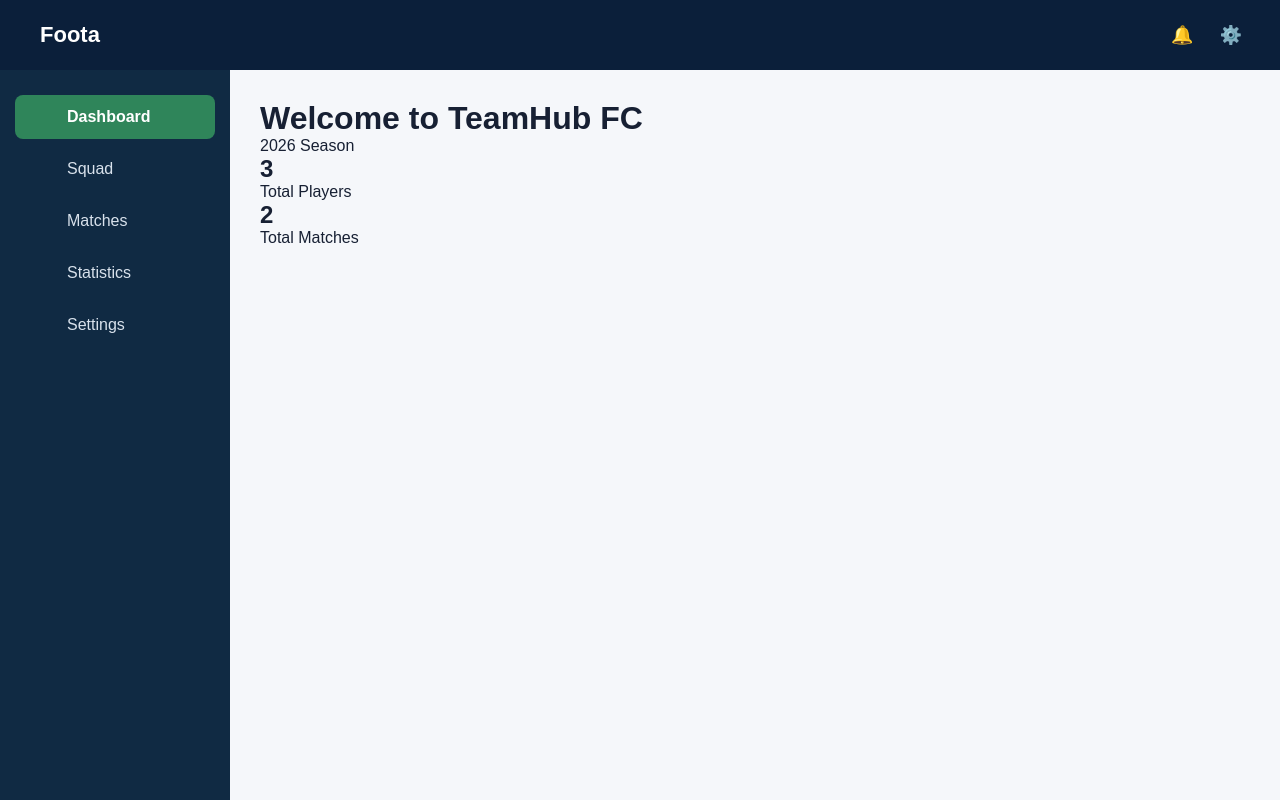
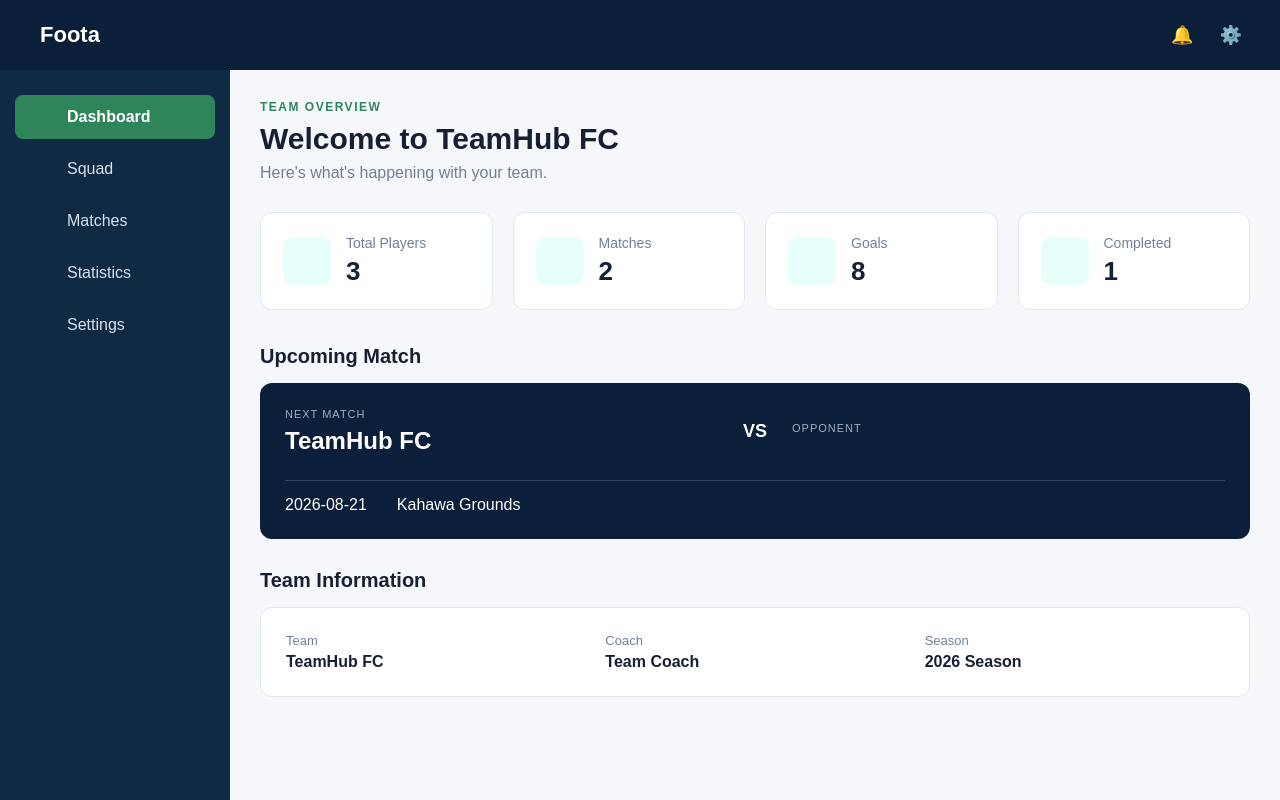
Before and after one commit to kizzytech2026/Foota, a React (Vite) app: page / in a window 1280 px wide. Built offline with nearby package versions, Linux system fonts and the light colour scheme.

Commit message:
build team dashboard

```diff
--- /dev/null
+++ b/src/components/MatchPreview.jsx
@@ -0,0 +1,34 @@
+function MatchPreview({ match }) {
+    if (!match) {
+        return (
+            <div className="match-preview empty">
+                <p>No upcoming matches</p>
+            </div>
+        );
+    }
+
+    return(
+        <div className="match-preview">
+            <div>
+                <span className="match-label">NEXT MATCH</span>
+                <h2>TeamHub FC</h2>
+            </div>
+
+            <div className="match-vs">
+                <span>VS</span>
+            </div>
+
+            <div className="opponent">
+                <span className="match-label">OPPONENT</span>
+                <h2>{match.oppenent}</h2>
+                </div>
+
+                <div className="match-details">
+                    <p>{match.date}</p>
+                    <p>{match.venue}</p>
+                </div>
+                </div>
+    );
+}
+
+export default MatchPreview;
--- /dev/null
+++ b/src/components/StatCard.jsx
@@ -0,0 +1,14 @@
+function StatCard ({ title, value, icon }) {
+    return(
+        <div className="stat-card">
+            <div className="stat-icon">{icon}</div>
+
+            <div>
+                <p className="stat-title">{title}</p>
+                <h2 className="stat-value">{value}</h2>
+            </div>
+        </div>
+    );
+
+}
+export default StatCard;
--- a/src/index.css
+++ b/src/index.css
@@ -96,3 +96,134 @@ body {
   flex: 1;
   padding: 30px;
 }
+
+.page-header {
+  margin-bottom: 30px;
+}
+
+.eyebrow {
+  color: #2f855a;
+  font-size: 12px;
+  font-weight: 700;
+  letter-spacing: 1.5px;
+  margin-bottom: 8px;
+}
+
+.page-header h1 {
+  font-size: 30px;
+  margin-bottom: 8px;
+}
+
+.page-description {
+  color: #718096;
+}
+
+.stats-grid {
+  display: grid;
+  grid-template-columns: repeat(4, 1fr);
+  gap: 20px;
+  margin-bottom: 35px;
+}
+
+.stat-card {
+  background: white;
+  border-radius: 12px;
+  padding: 22px;
+  display: flex;
+  align-items: center;
+  gap: 15px;
+  border: 1px solid #e2e8f0;
+}
+
+.stat-icon {
+  width: 48px;
+  height: 48px;
+  border-radius: 10px;
+  background: #e6fffa;
+  display: flex;
+  align-items: center;
+  justify-content: center;
+  font-size: 22px;
+}
+
+.stat-title {
+  color: #718096;
+  font-size: 14px;
+  margin-bottom: 5px;
+}
+
+.stat-value {
+  font-size: 26px;
+}
+
+.dashboard-section {
+  margin-bottom: 30px;
+}
+
+.section-header {
+  margin-bottom: 15px;
+}
+
+.section-header h2 {
+  font-size: 20px;
+}
+
+.match-preview {
+  background: #0b1f3a;
+  color: white;
+  border-radius: 12px;
+  padding: 25px;
+  display: grid;
+  grid-template-columns: 1fr auto 1fr;
+  align-items: center;
+  gap: 25px;
+}
+
+.match-label {
+  display: block;
+  font-size: 11px;
+  color: #a0aec0;
+  letter-spacing: 1px;
+  margin-bottom: 7px;
+}
+
+.match-vs {
+  font-weight: bold;
+  font-size: 18px;
+}
+
+.match-details {
+  grid-column: 1 / -1;
+  display: flex;
+  gap: 30px;
+  padding-top: 15px;
+  border-top: 1px solid #2d4565;
+}
+
+.match-preview.empty {
+  display: block;
+  background: white;
+  color: #718096;
+  border: 1px solid #e2e8f0;
+}
+
+.team-info-card {
+  background: white;
+  border: 1px solid #e2e8f0;
+  border-radius: 12px;
+  padding: 25px;
+  display: grid;
+  grid-template-columns: repeat(3, 1fr);
+  gap: 20px;
+}
+
+.team-info-card span {
+  display: block;
+  color: #718096;
+  font-size: 13px;
+  margin-bottom: 5px;
+}
+
+.team-info-card strong {
+  font-size: 16px;
+}
--- a/src/main.jsx
+++ b/src/main.jsx
@@ -2,7 +2,7 @@ import { StrictMode } from 'react';
 import { createRoot } from 'react-dom/client';
 import './index.css';
 import App from './App.jsx';
-import { TeamProvider } from './context/Teamcontext.jsx';
+import { TeamProvider } from './context/TeamContext.jsx';
 
 createRoot(document.getElementById('root')).render(
   <StrictMode>
--- a/src/pages/Dashboard.jsx
+++ b/src/pages/Dashboard.jsx
@@ -1,21 +1,93 @@
 import { useContext } from "react";
-import { TeamContext } from "../context/Teamcontext";
-import Matches from "./Matches";
+import { TeamContext } from "../context/TeamContext";
+
+import StatCard from "../components/StatCard";
+import MatchPreview from "../components/MatchPreview";
 
 function Dashboard() {
-    const {team, players, matches} = useContext(TeamContext);
+  const { team, players, matches } = useContext(TeamContext);
 
-    return(
-        <><div>
-            <h1>Welcome to {team.name}</h1>
-            <p>{team.season}</p>
-        </div><div>
-                <h2>{players.length}</h2>
-                <p>Total Players</p>
-            </div><div>
-                <h2>{matches.length}</h2>
-                <p>Total Matches</p>
-            </div></>
-    );
+  const upcomingMatches = matches.filter(
+    (match) => match.status === "Upcoming"
+  );
+
+  const nextMatch = upcomingMatches[0];
+
+  const totalGoals = players.reduce(
+    (total, player) => total + player.goals,
+    0
+  );
+
+  const completedMatches = matches.filter(
+    (match) => match.status === "Completed"
+  );
+
+  return (
+    <div className="dashboard">
+      <div className="page-header">
+        <div>
+          <p className="eyebrow">TEAM OVERVIEW</p>
+          <h1>Welcome to {team.name}</h1>
+          <p className="page-description">
+            Here's what's happening with your team.
+          </p>
+        </div>
+      </div>
+
+      <div className="stats-grid">
+        <StatCard
+          title="Total Players"
+          value={players.length}
+        />
+
+        <StatCard
+          title="Matches"
+          value={matches.length}
+        />
+
+        <StatCard
+          title="Goals"
+          value={totalGoals}
+        />
+
+        <StatCard
+          title="Completed"
+          value={completedMatches.length}
+        />
+      </div>
+
+      <section className="dashboard-section">
+        <div className="section-header">
+          <h2>Upcoming Match</h2>
+        </div>
+
+        <MatchPreview match={nextMatch} />
+      </section>
+
+      <section className="dashboard-section">
+        <div className="section-header">
+          <h2>Team Information</h2>
+        </div>
+
+        <div className="team-info-card">
+          <div>
+            <span>Team</span>
+            <strong>{team.name}</strong>
+          </div>
+
+          <div>
+            <span>Coach</span>
+            <strong>{team.coach}</strong>
+          </div>
+
+          <div>
+            <span>Season</span>
+            <strong>{team.season}</strong>
+          </div>
+        </div>
+      </section>
+    </div>
+  );
 }
+
 export default Dashboard;
```
Also changed, not shown: src/context/TeamContext.jsx (renamed from src/context/Teamcontext.jsx).
